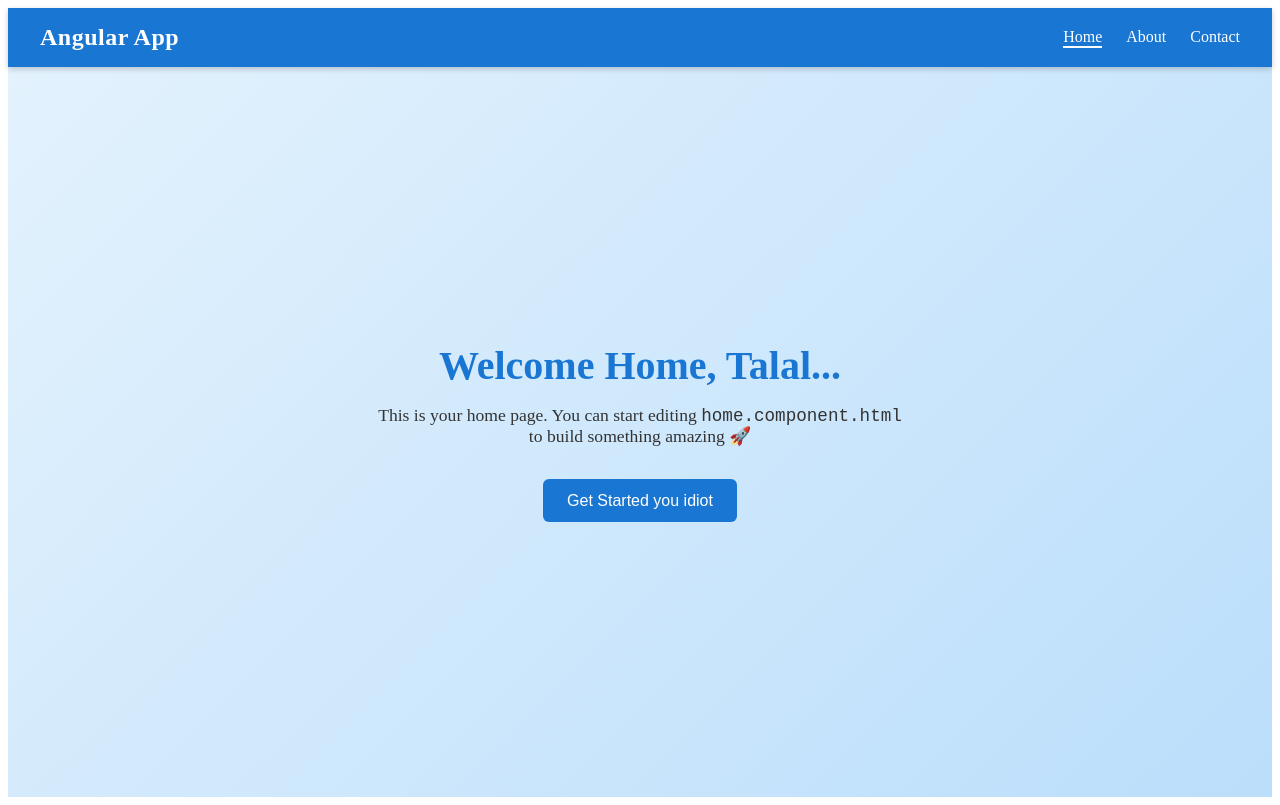
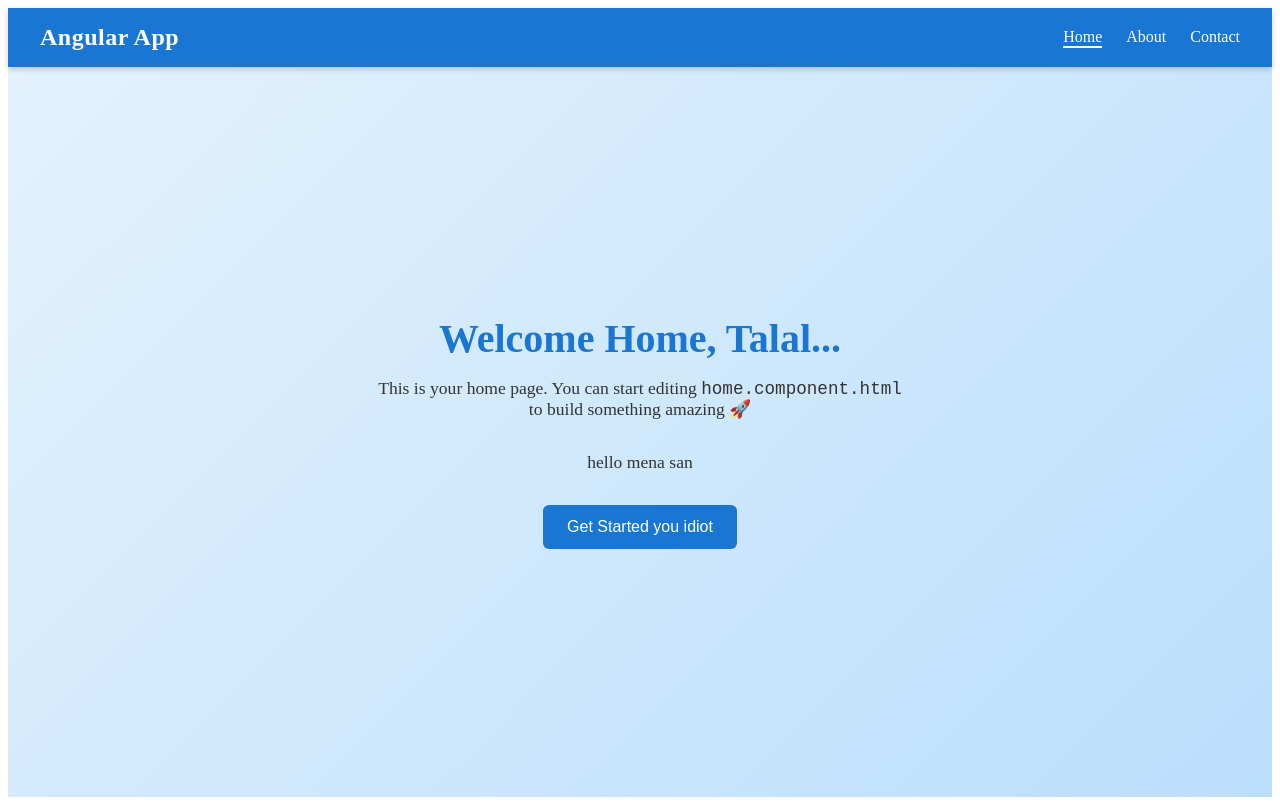
Before and after one commit to MuhammadTalalZahid33/Angular_Projects, an Angular app in the folder first_Angular_Project/: page / in a window 1280 px wide. Built offline with nearby package versions, Linux system fonts and the light colour scheme.

Commit message:
better approach for passing data from parent to child...

```diff
--- a/first_Angular_Project/src/app/app.component.html
+++ b/first_Angular_Project/src/app/app.component.html
@@ -1,2 +1,5 @@
 <app-header [logotext] = "title()"/>
-<app-home [welcometext] = "homeMessage()" />
+<app-home
+  [welcometext] = "homeMessage()"
+  [greetings]="greeteveryone()"
+/>
--- a/first_Angular_Project/src/app/app.component.ts
+++ b/first_Angular_Project/src/app/app.component.ts
@@ -13,4 +13,5 @@ import { HomeComponent } from './home/home.component';
 export class AppComponent {
   title = signal('Angular App');
   homeMessage = signal('Welcome Home, Talal...');
+  greeteveryone = signal('hello mena san');
 }
--- a/first_Angular_Project/src/app/home/home.component.html
+++ b/first_Angular_Project/src/app/home/home.component.html
@@ -13,6 +13,7 @@
       This is your home page. You can start editing <code>home.component.html</code>
       to build something amazing 🚀
     </p>
+    <p>{{greetings()}}</p>
     <button class="cta">{{homebutton()}}</button>
   </div>
 </section>
--- a/first_Angular_Project/src/app/home/home.component.ts
+++ b/first_Angular_Project/src/app/home/home.component.ts
@@ -1,4 +1,4 @@
-import { Component, Input, signal } from '@angular/core';
+import { Component, input, Input, signal } from '@angular/core';
 
 @Component({
   selector: 'app-home',
@@ -10,4 +10,5 @@ import { Component, Input, signal } from '@angular/core';
 export class HomeComponent {
   homebutton = signal('Get Started you idiot');
   @Input() welcometext !: string;
+  greetings = input('Hello everyone'); // better than @Input(v17+)
 }
```
